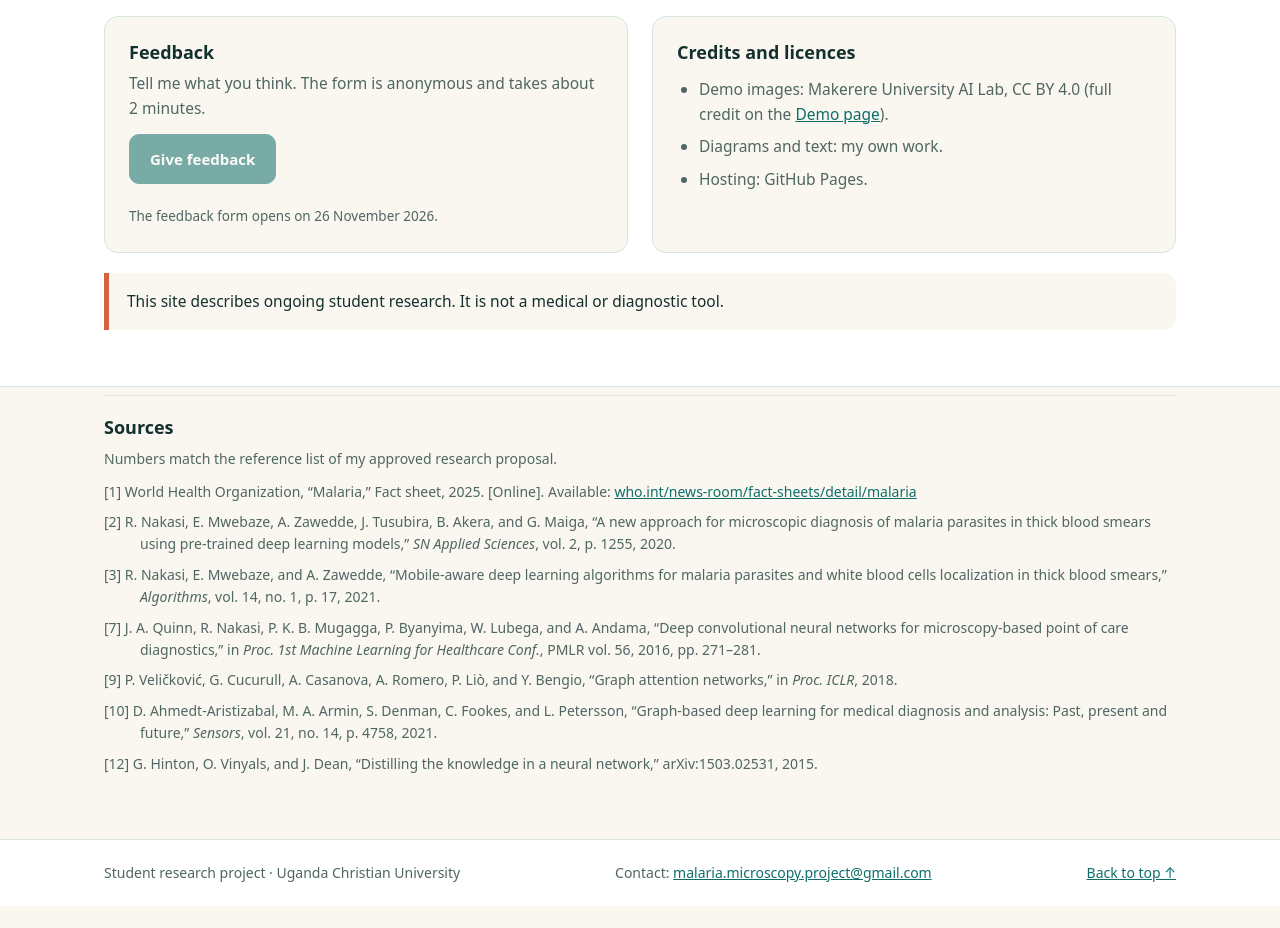
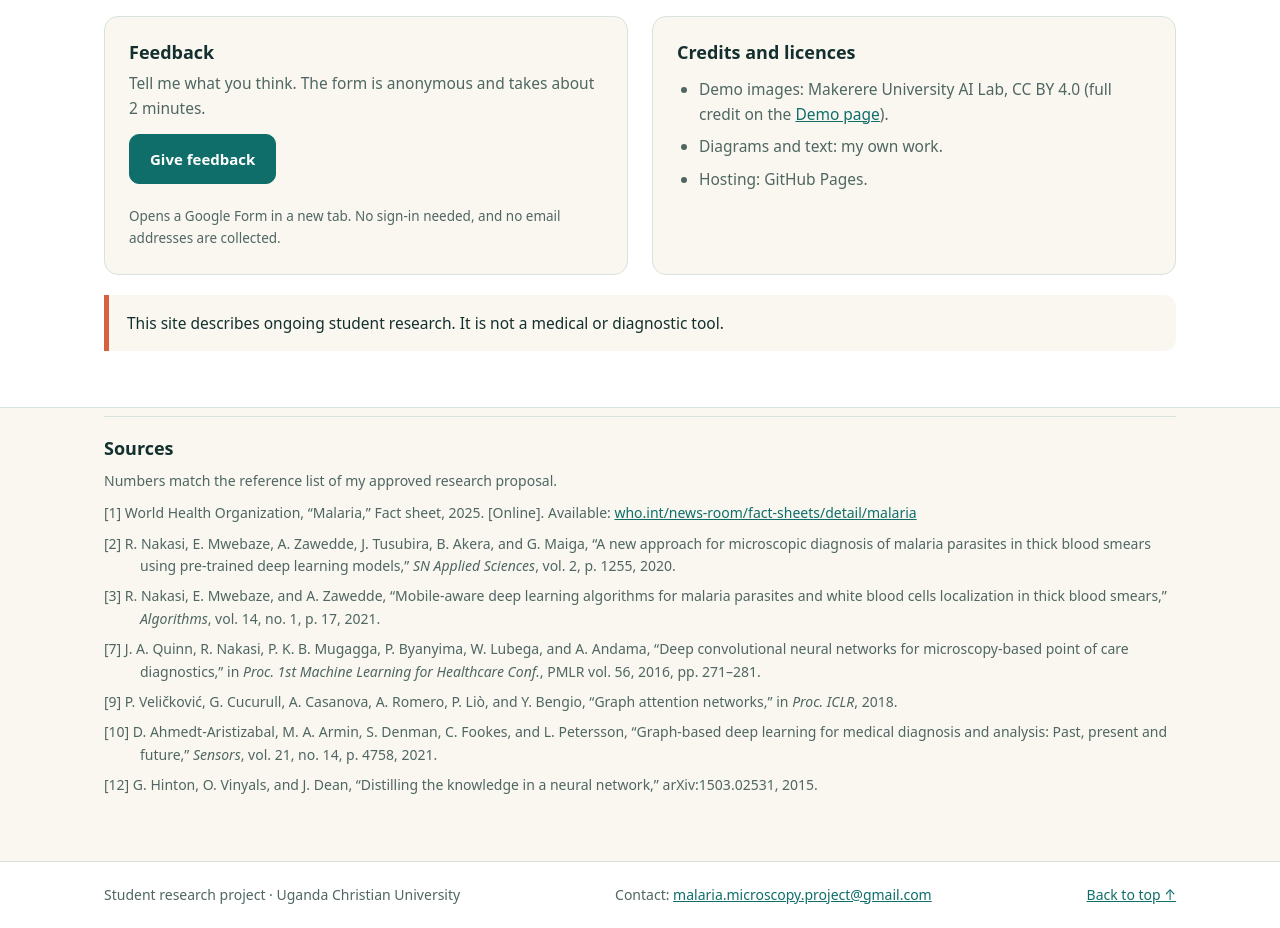
Before and after one commit to AturindaBeine/malaria-microscopy-website, a plain HTML site: page index.html in a window 1280 px wide. Shown: the part 7000-7928 px from the top of the page. Before the commit the page ends 7906 px from the top, so only its background shows below. Drawn offline with Linux system fonts and the light colour scheme.

Commit message:
Link feedback form (T18)

```diff
--- a/index.html
+++ b/index.html
@@ -198,9 +198,8 @@
         <div class="card">
           <h3>Feedback</h3>
           <p>Tell me what you think. The form is anonymous and takes about 2 minutes.</p>
-          <!-- T18 (Day 9): put the Google Form link in href and remove the note -->
-          <p style="margin-top:14px"><a class="btn btn-primary" href="#" aria-disabled="true">Give feedback</a></p>
-          <p style="font-size:13.5px">The feedback form opens on 26 November 2026.</p>
+          <p style="margin-top:14px"><a class="btn btn-primary" href="https://forms.gle/uasCdXGxyYPGQbs58" target="_blank" rel="noopener">Give feedback</a></p>
+          <p style="font-size:13.5px">Opens a Google Form in a new tab. No sign-in needed, and no email addresses are collected.</p>
         </div>
         <div class="card">
           <h3>Credits and licences</h3>
```
